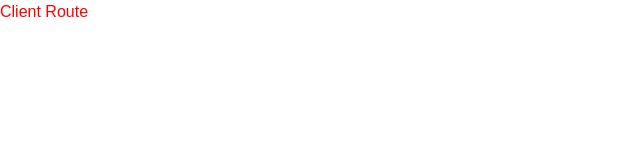
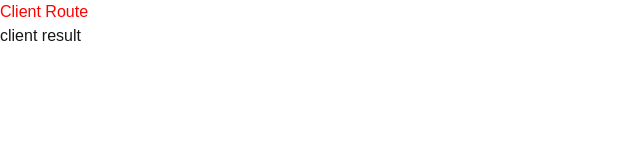
Before and after one commit to ThanSoe16/advance-app-router, a Next.js app: page /client-route in a window 1280 px wide. Shown: the top 160 px of the page, without its empty margins (0-640 px from the left). Built offline with nearby package versions, Linux system fonts and the light colour scheme.

Commit message:
client only

```diff
--- a/package.json
+++ b/package.json
@@ -9,6 +9,7 @@
     "lint": "next lint"
   },
   "dependencies": {
+    "client-only": "^0.0.1",
     "next": "15.4.6",
     "react": "19.1.0",
     "react-dom": "19.1.0",
--- a/src/app/client-route/page.tsx
+++ b/src/app/client-route/page.tsx
@@ -1,13 +1,16 @@
 "use client";
 
 import { useTheme } from "@/components/theme-provider";
+import { clientSideFunction } from "@/utils/client-utils";
 
 export default async function ClientRoutePage() {
   const theme = useTheme();
+  const result = clientSideFunction();
 
   return (
     <div>
       <h1 style={{ color: theme.colors.secondary }}>Client Route</h1>
+      <p>{result}</p>
     </div>
   );
 }
--- a/src/app/server-route/page.tsx
+++ b/src/app/server-route/page.tsx
@@ -1,9 +1,12 @@
+import { clientSideFunction } from "@/utils/client-utils";
 import { serverSideFunction } from "@/utils/server-utils";
 export default async function ServerRoutePage() {
   const result = serverSideFunction();
+  const clientResult = clientSideFunction();
   return (
     <div>
       <h1>Server Route {result}</h1>
+      <p>{clientResult}</p>
     </div>
   );
 }
--- /dev/null
+++ b/src/utils/client-utils.ts
@@ -0,0 +1,7 @@
+import "client-only";
+export const clientSideFunction = () => {
+  console.log(`use window object,
+    user localStorage`);
+
+  return "client result";
+};
```
Also changed, not shown: 1 other file (tests, documents, lock files or other folders).
